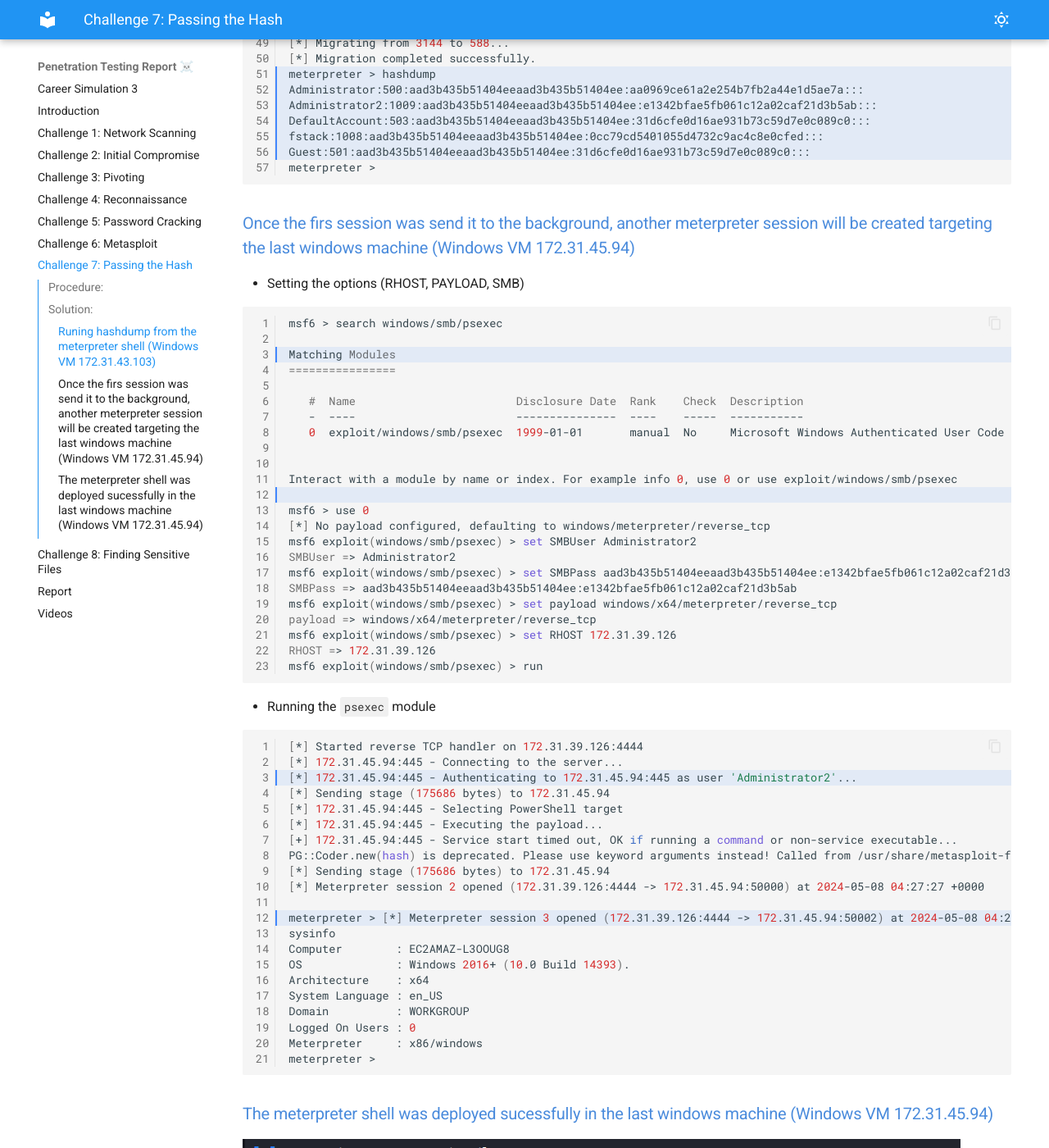
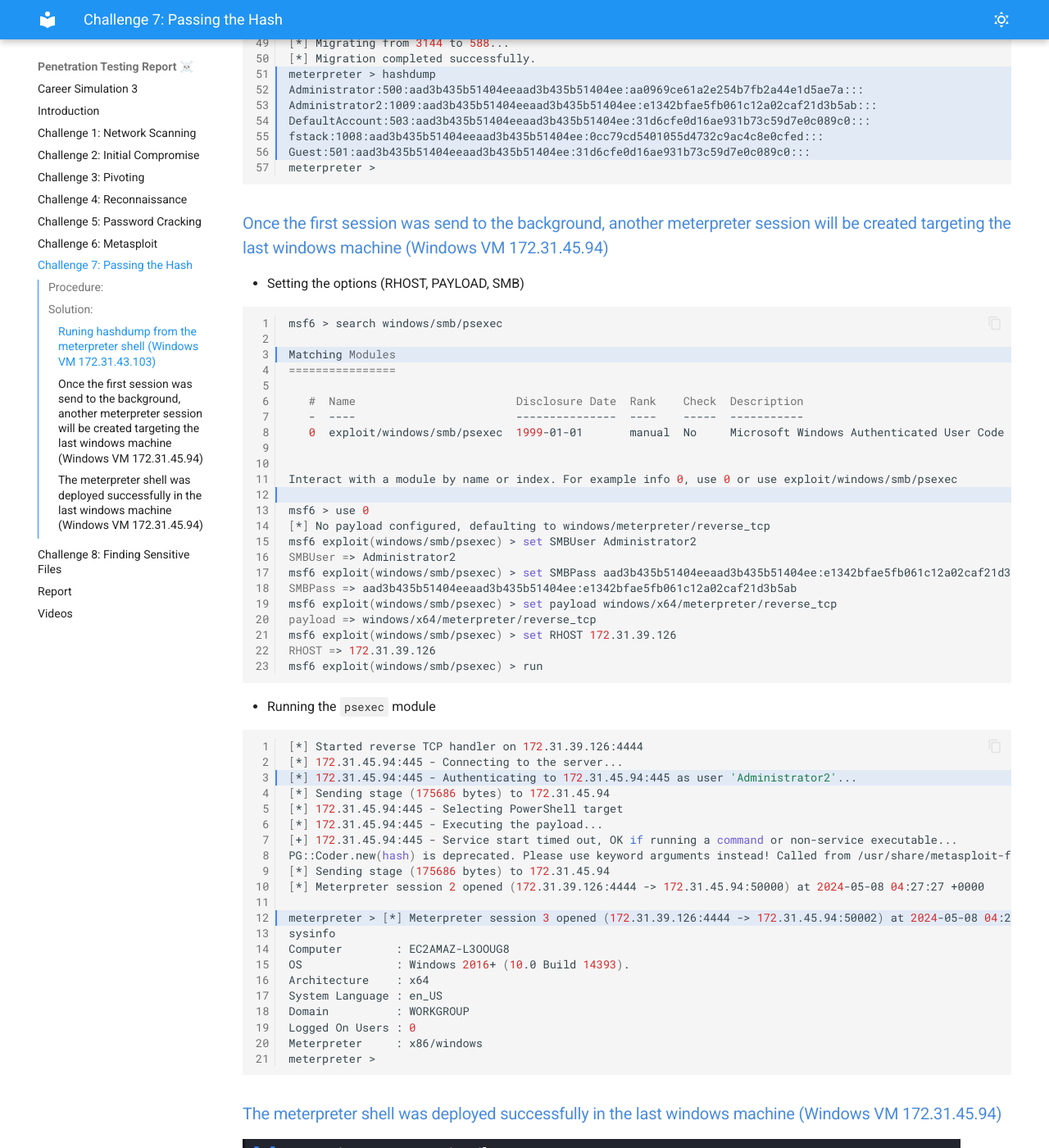
Before and after one commit to hcoco1/Career-Simulation-3, an MkDocs documentation site: the page built from docs/challenge_7.md, in a window 1280 px wide and 1400 px high, scrolled down 1526 px. Shown: the whole window at 82% size. Built offline with MkDocs 1.6.1 and Material for MkDocs 9.7.7, drawn with Linux system fonts in a browser that asks for light colours.

Commit message:
challenge 7 updated

````diff
--- a/docs/challenge_7.md
+++ b/docs/challenge_7.md
@@ -75,7 +75,7 @@ Guest:501:aad3b435b51404eeaad3b435b51404ee:31d6cfe0d16ae931b73c59d7e0c089c0:::
 meterpreter >
 ```
 
-### Once the firs session was send it to the background, another meterpreter session will be created targeting the last windows machine (Windows VM 172.31.45.94)
+### Once the first session was send to the background, another meterpreter session will be created targeting the last windows machine (Windows VM 172.31.45.94)
 
 - Setting the options (RHOST, PAYLOAD, SMB)
 
@@ -132,7 +132,7 @@ Meterpreter     : x86/windows
 meterpreter >
 ```
 
-### The meterpreter shell was deployed sucessfully in the last windows machine (Windows VM 172.31.45.94)
+### The meterpreter shell was deployed successfully in the last windows machine (Windows VM 172.31.45.94)
 
 ![alt text](images/Pasted%20image%2020240508002959.png)
 
````
